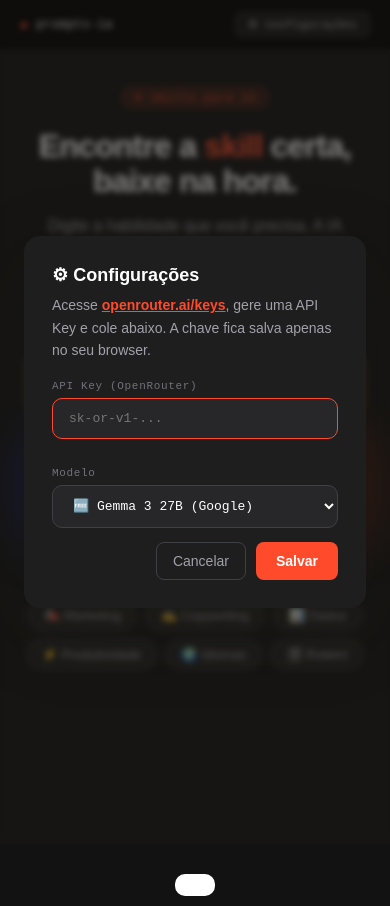
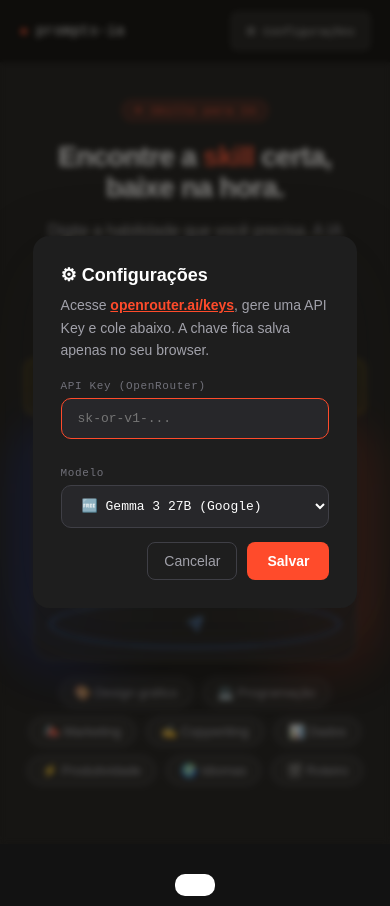
Before and after one commit to acaciomiranda/prompt-ia, a website with bundled scripts: page public/index.html in a window 390 px wide. Both pictures are taken after a click on the button "⚙ Configurações". Before the commit the page ends 844 px from the top, so only its background shows below. Built offline with nearby package versions, Linux system fonts and the light colour scheme.

Commit message:
feat: improve mobile responsiveness and touch targets v2.2

```diff
--- a/public/style.css
+++ b/public/style.css
@@ -115,7 +115,8 @@
   border: 1px solid rgba(255, 255, 255, 0.15);
   border-radius: 6px;
   color: #ccc;
-  padding: 5px 12px;
+  padding: 8px 14px;
+  min-height: 38px;
   font-family: 'DM Mono', monospace;
   font-size: 11px;
   cursor: pointer;
@@ -299,11 +300,12 @@
   align-items: center;
   gap: 6px;
   font-family: inherit;
-  font-size: 13px;
+  font-size: 14px;
   cursor: pointer;
   border-radius: 20px;
   transition: all 0.2s ease;
-  padding: 6px 12px;
+  padding: 12px 20px;
+  min-height: 44px;
 }
 
 .btn-outline {
@@ -329,10 +331,12 @@
   border: 1.5px solid #3B82F6;
   color: #60A5FA;
   border-radius: 50%;
-  height: 36px;
-  width: 36px;
+  height: 44px;
+  width: 44px;
   padding: 0;
+  display: flex;
   justify-content: center;
+  align-items: center;
 }
 
 .btn-send:hover {
@@ -575,13 +579,14 @@
   align-items: center;
   justify-content: center;
   gap: 7px;
-  padding: 11px 16px;
+  padding: 12px 20px;
+  min-height: 44px;
   background: var(--accent);
   color: white;
   border: none;
   border-radius: 10px;
   font-family: 'DM Sans', sans-serif;
-  font-size: 13px;
+  font-size: 14px;
   font-weight: 600;
   cursor: pointer;
   white-space: nowrap;
@@ -613,13 +618,14 @@
   align-items: center;
   justify-content: center;
   gap: 6px;
-  padding: 9px 14px;
+  padding: 12px 18px;
+  min-height: 44px;
   background: transparent;
   color: var(--ink2);
   border: 1.5px solid var(--border);
-  border-radius: 8px;
+  border-radius: 10px;
   font-family: 'DM Sans', sans-serif;
-  font-size: 13px;
+  font-size: 14px;
   font-weight: 500;
   cursor: pointer;
   white-space: nowrap;
@@ -913,27 +919,69 @@
   .tag { padding: 8px 12px; font-size: 13px; }
   .topbar { padding: 12px 20px; }
   .active-model-indicator { display: none !important; }
+  .skills-list { grid-template-columns: 1fr; }
 }
 
 @media (max-width: 640px) {
+  .modal, .apikey-box {
+    width: 95% !important;
+    max-height: 90vh;
+    margin: 5vh auto;
+    overflow-y: auto;
+  }
+
+  .modal-code {
+    font-size: 12px;
+  }
+
   .skill-card {
     grid-template-columns: 1fr;
   }
 
   .skill-actions {
     flex-direction: row;
+    padding-top: 12px;
+    border-top: 1px solid rgba(255,255,255,0.05);
   }
 
   .btn-dl,
   .btn-secondary {
     flex: 1;
+    font-size: 12px;
+    padding: 10px;
   }
 
   .hero {
     margin-top: 36px;
   }
 
+  .hero h1 { font-size: 28px; }
+
   .topbar-hint {
     display: none;
   }
 }
+
+@media (max-width: 480px) {
+  .topbar-brand { font-size: 14px; }
+
+  .premium-search-actions {
+    flex-direction: column;
+    gap: 12px;
+  }
+
+  .premium-actions-left {
+    width: 100%;
+    flex-direction: column;
+  }
+
+  .premium-btn {
+    width: 100%;
+    justify-content: center;
+  }
+
+  .btn-send {
+    width: 100%;
+    height: 48px;
+  }
+}
```
Also changed, not shown: README.md.
